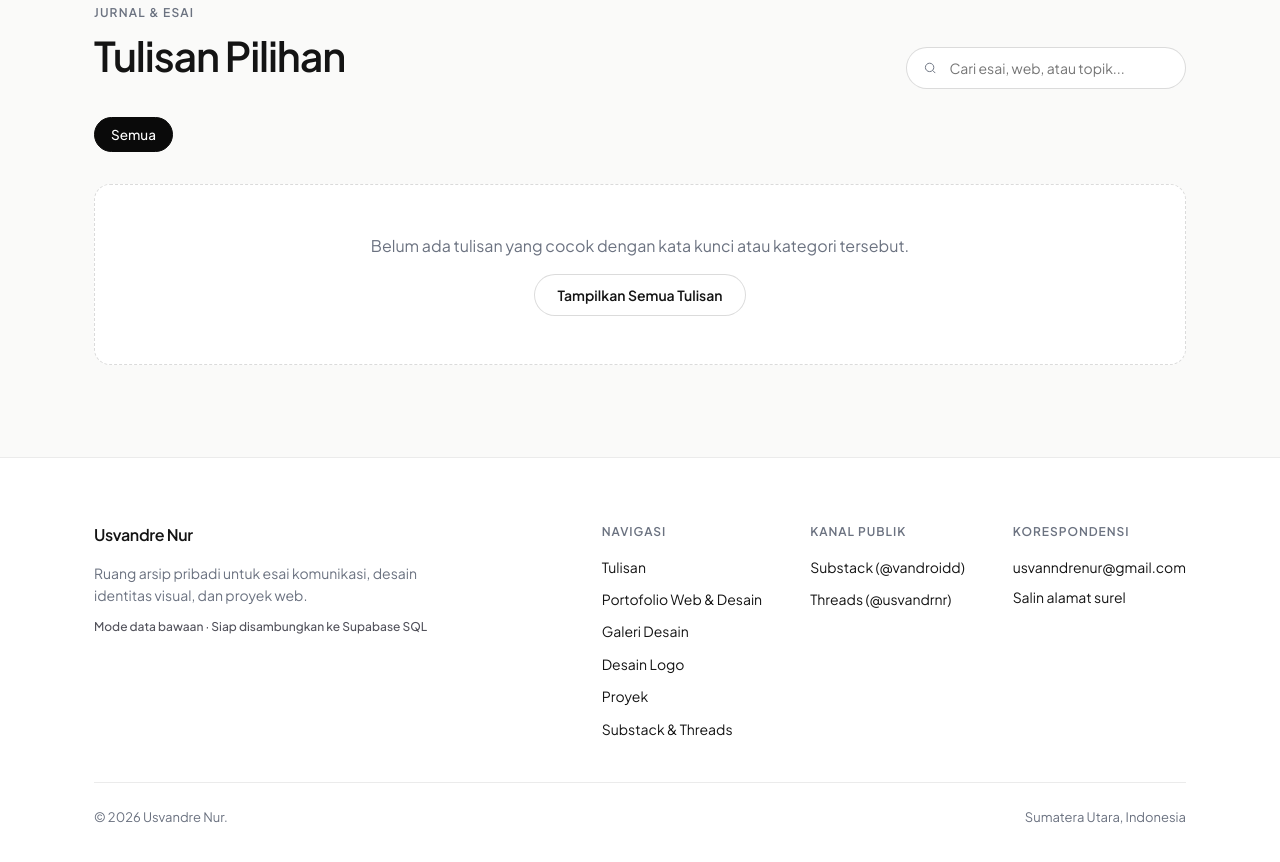
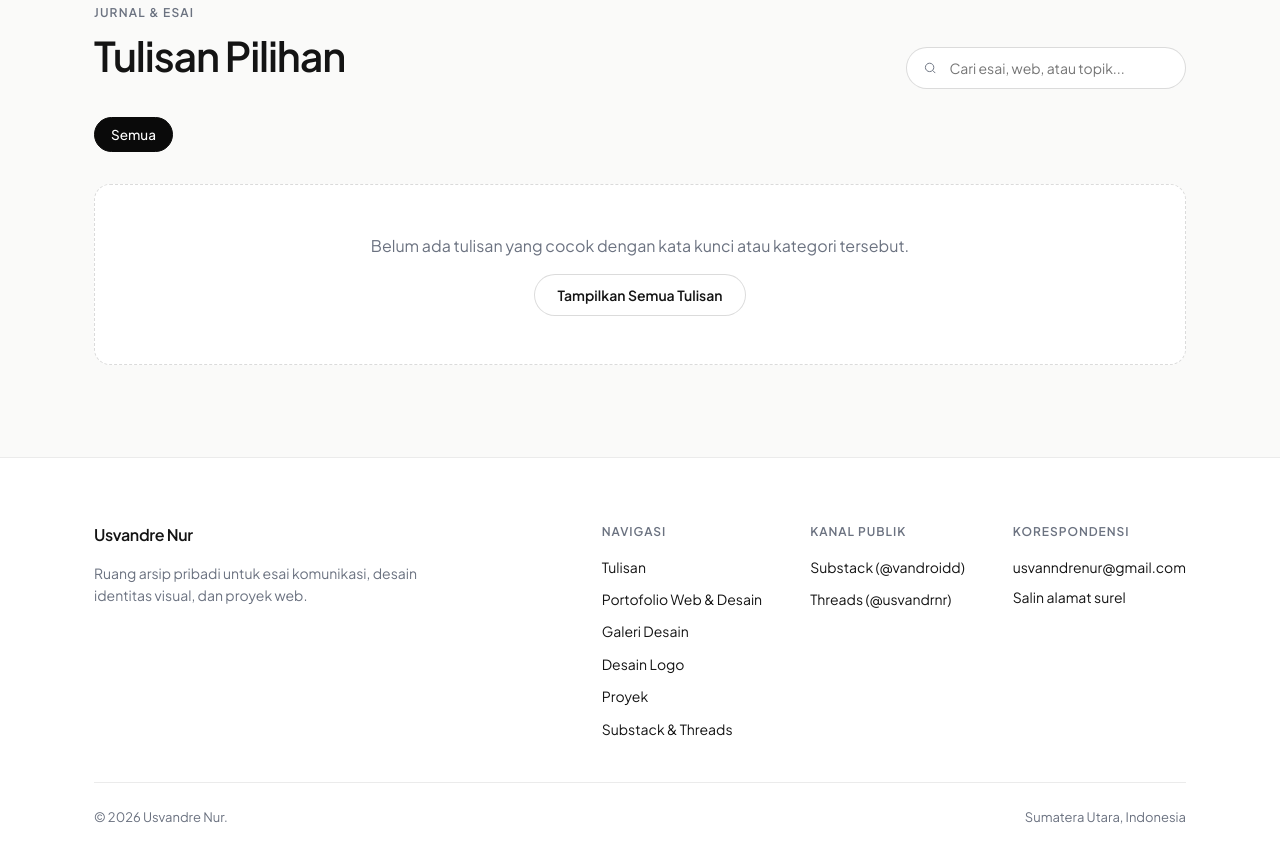
Before and after one commit to vndrrx/usvandre-personal, a website: page public/index.html in a window 1280 px wide. Shown: the part 4296-5158 px from the top of the page. Drawn offline with Linux system fonts and the light colour scheme; no server answers.

Commit message:
chore(footer): remove database status badge from main footer

```diff
--- a/public/index.html
+++ b/public/index.html
@@ -417,7 +417,6 @@
           <p class="footer-tagline">
             Ruang arsip pribadi untuk esai komunikasi, desain identitas visual, dan proyek web.
           </p>
-          <p class="db-status-note" id="dbStatusNote">Memeriksa koneksi basis data...</p>
         </div>
 
         <div class="footer-links-col">
--- a/public/js/blog.js
+++ b/public/js/blog.js
@@ -76,7 +76,6 @@
     feedsGrid: document.getElementById("feedsGrid"),
     feedsStatusPill: document.getElementById("feedsStatusPill"),
     refreshFeedsBtn: document.getElementById("refreshFeedsBtn"),
-    dbStatusNote: document.getElementById("dbStatusNote"),
     yearNow: document.getElementById("yearNow"),
 
     readerModal: document.getElementById("readerModal"),
@@ -572,13 +571,6 @@
     els.feedsGrid.innerHTML = cards.join("");
   }
 
-  function updateDbStatusNote() {
-    if (!els.dbStatusNote) return;
-    els.dbStatusNote.textContent = state.dbConnected
-      ? "Basis data: Supabase PostgreSQL aktif"
-      : "Mode data bawaan · Siap disambungkan ke Supabase SQL";
-  }
-
   async function hydrateFromApi() {
     try {
       const [postsRes, portRes] = await Promise.all([
@@ -615,10 +607,9 @@
       renderLogos();
       renderProjects();
       renderExperience();
-      updateDbStatusNote();
       handleHashNavigation();
     } catch {
-      updateDbStatusNote();
+      // Gunakan data bawaan apabila API tidak tersedia
     }
   }
 
@@ -631,7 +622,6 @@
       state.feedsPayload = payload;
       if (payload.dbConnected) {
         state.dbConnected = true;
-        updateDbStatusNote();
       }
       renderFeeds(payload);
     } catch {
@@ -877,7 +867,6 @@
     renderLogos();
     renderProjects();
     renderExperience();
-    updateDbStatusNote();
     bindEvents();
     handleHashNavigation();
     hydrateFromApi();
--- a/public/styles.css
+++ b/public/styles.css
@@ -1495,16 +1495,9 @@ main:has(> .journal-section:last-child) + .site-footer,
 }
 
 .footer-tagline {
-  margin: 14px 0 10px;
+  margin: 14px 0 0;
   font-size: 14px;
   color: var(--ink-muted);
-}
-
-.db-status-note {
-  margin: 0;
-  font-size: 12px;
-  font-weight: 500;
-  color: var(--ink-secondary);
 }
 
 .footer-links-col {
```
